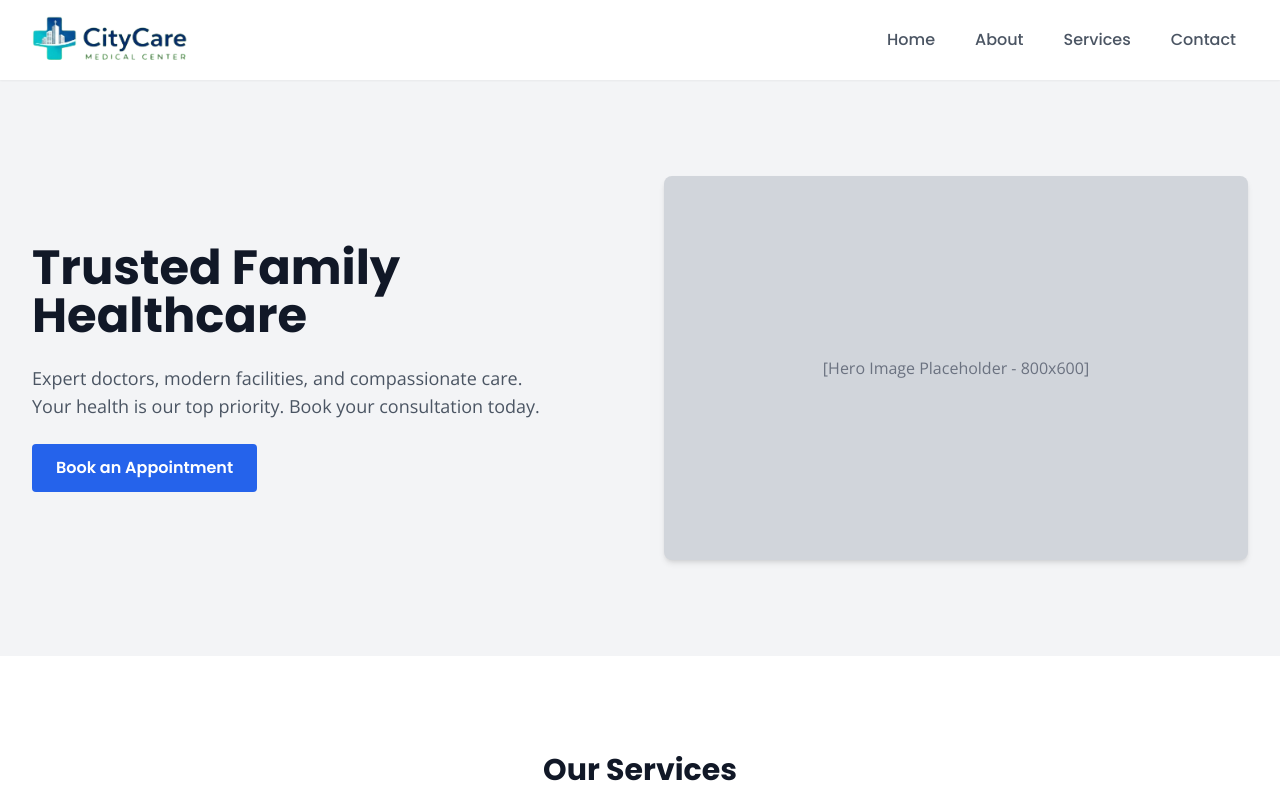
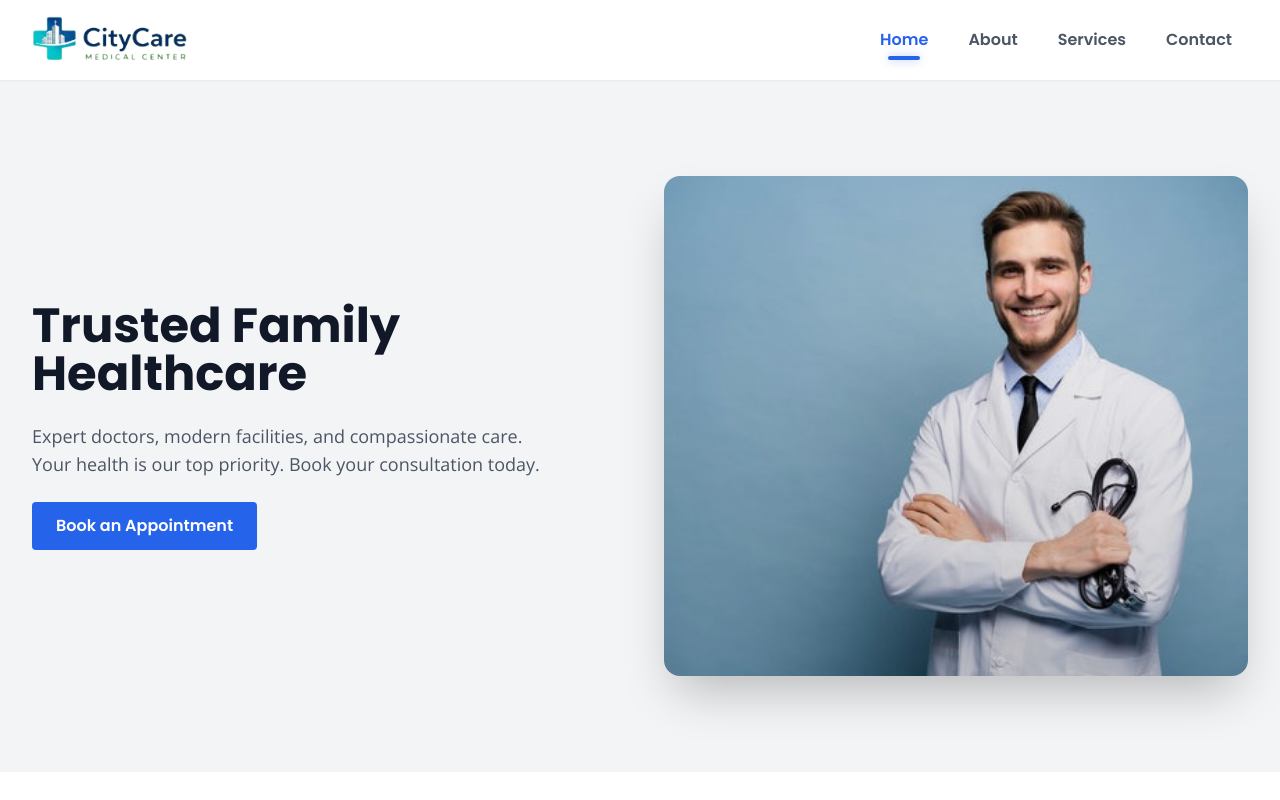
Before and after one commit to Dzyu-cyber/clinic-website, a React (Vite) app: page / in a window 1280 px wide. Shown: the top 800 px of the page. Built offline with nearby package versions, Linux system fonts and the light colour scheme.

Commit message:
UI Enhancements: Added active navigation indicator and hero section stock image.

```diff
--- a/src/App.jsx
+++ b/src/App.jsx
@@ -15,7 +15,7 @@ export const Button = ({ children, onClick, type = "button", className = "" }) =
   </button>
 );
 
-const Layout = ({ children, setPage }) => {
+const Layout = ({ children, setPage, currentPage }) => {
   const [isOpen, setIsOpen] = useState(false);
   const navLinks = ['Home', 'About', 'Services', 'Contact'];
 
@@ -32,14 +32,22 @@ const Layout = ({ children, setPage }) => {
             </div>
 
             {/* Desktop Nav */}
-            <nav className="hidden md:flex space-x-4">
+            <nav className="hidden md:flex space-x-2">
               {navLinks.map(link => (
                 <button
                   key={link}
                   onClick={() => setPage(link)}
-                  className="px-3 py-2 rounded-lg font-heading font-medium text-gray-600 hover:text-medical hover:bg-medical/10 transition-all duration-300 hover:scale-105"
+                  className={`px-4 py-2 rounded-lg font-heading font-semibold transition-all duration-300 relative group ${currentPage === link
+                      ? 'text-medical'
+                      : 'text-gray-600 hover:text-medical hover:bg-medical/5'
+                    }`}
                 >
                   {link}
+                  {/* Active Indicator Line */}
+                  <div className={`absolute bottom-0 left-1/2 -translate-x-1/2 h-1 rounded-full transition-all duration-300 ${currentPage === link
+                      ? 'w-8 bg-medical shadow-[0_0_10px_rgba(37,99,235,0.4)] opacity-100'
+                      : 'w-0 bg-medical opacity-0 group-hover:w-4 group-hover:opacity-50'
+                    }`} />
                 </button>
               ))}
             </nav>
@@ -60,7 +68,8 @@ const Layout = ({ children, setPage }) => {
               <button
                 key={link}
                 onClick={() => { setPage(link); setIsOpen(false); }}
-                className="block w-full text-left px-4 py-3 font-heading text-gray-600 hover:bg-lightGray hover:text-medical"
+                className={`block w-full text-left px-4 py-3 font-heading font-medium transition-colors ${currentPage === link ? 'bg-medical/10 text-medical' : 'text-gray-600 hover:bg-lightGray hover:text-medical'
+                  }`}
               >
                 {link}
               </button>
@@ -120,5 +129,5 @@ export default function App() {
     }
   };
 
-  return <Layout setPage={setCurrentPage}>{renderPage()}</Layout>;
+  return <Layout setPage={setCurrentPage} currentPage={currentPage}>{renderPage()}</Layout>;
 }
--- a/src/Home.jsx
+++ b/src/Home.jsx
@@ -24,8 +24,14 @@ export default function Home({ setPage }) {
                         <Button onClick={() => setPage('Contact')}>Book an Appointment</Button>
                     </div>
                     <div className="flex-1 w-full">
-                        <div className="w-full h-64 md:h-96 bg-gray-300 rounded-lg shadow-md flex items-center justify-center text-gray-500">
-                            [Hero Image Placeholder - 800x600]
+                        <div className="relative w-full h-64 md:h-[500px] overflow-hidden rounded-2xl shadow-2xl">
+                            <img
+                                src="/hero-doctor.jpg"
+                                alt="CityCare Professional Medical Staff"
+                                className="w-full h-full object-cover transform hover:scale-105 transition-transform duration-700"
+                            />
+                            {/* Subtle Overlay for Premium Feel */}
+                            <div className="absolute inset-0 bg-gradient-to-t from-black/20 to-transparent pointer-events-none" />
                         </div>
                     </div>
                 </div>
```
Also changed, not shown: public/hero-doctor.jpg (added).
